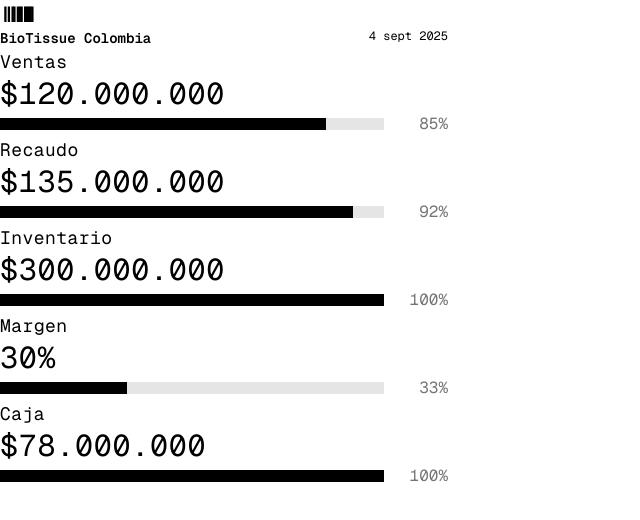
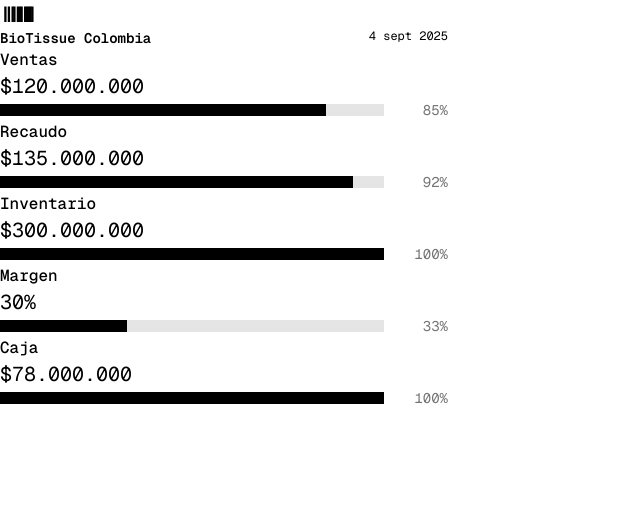
Before and after one commit to andreszapataq/pulse, a Next.js app: page / in a window 1280 px wide. Shown: the top 520 px of the page, without its empty margins (0-640 px from the left). Built offline with nearby package versions, Linux system fonts and the light colour scheme.

Commit message:
change MetricCard font styles

```diff
--- a/app/page.tsx
+++ b/app/page.tsx
@@ -13,10 +13,10 @@
 
   return (
     <div className="mb-12">
-      <h2 className="text-lg font-normal text-black mb-3 tracking-wide">
+      <h2 className="text-base font-medium mb-3">
         {title}
       </h2>
-      <div className="text-3xl font-normal text-black mb-4 tracking-wide">
+      <div className="text-xl font-normal mb-4">
         {value}
       </div>
       {showProgressBar && (
@@ -28,7 +28,7 @@
             />
           </div>
           {percentage && (
-            <span className="text-base min-w-[3rem] text-right font-normal" style={{ color: '#757575' }}>
+            <span className="text-sm min-w-[3rem] text-right font-normal text-gray-500">
               {percentage}
             </span>
           )}
@@ -57,7 +57,7 @@
           <h1 className="text-sm font-semibold">
             BioTissue Colombia
           </h1>
-          <span className="text-xs">
+          <span className="text-xs font-normal">
             {currentDate}
           </span>
         </div>
```
